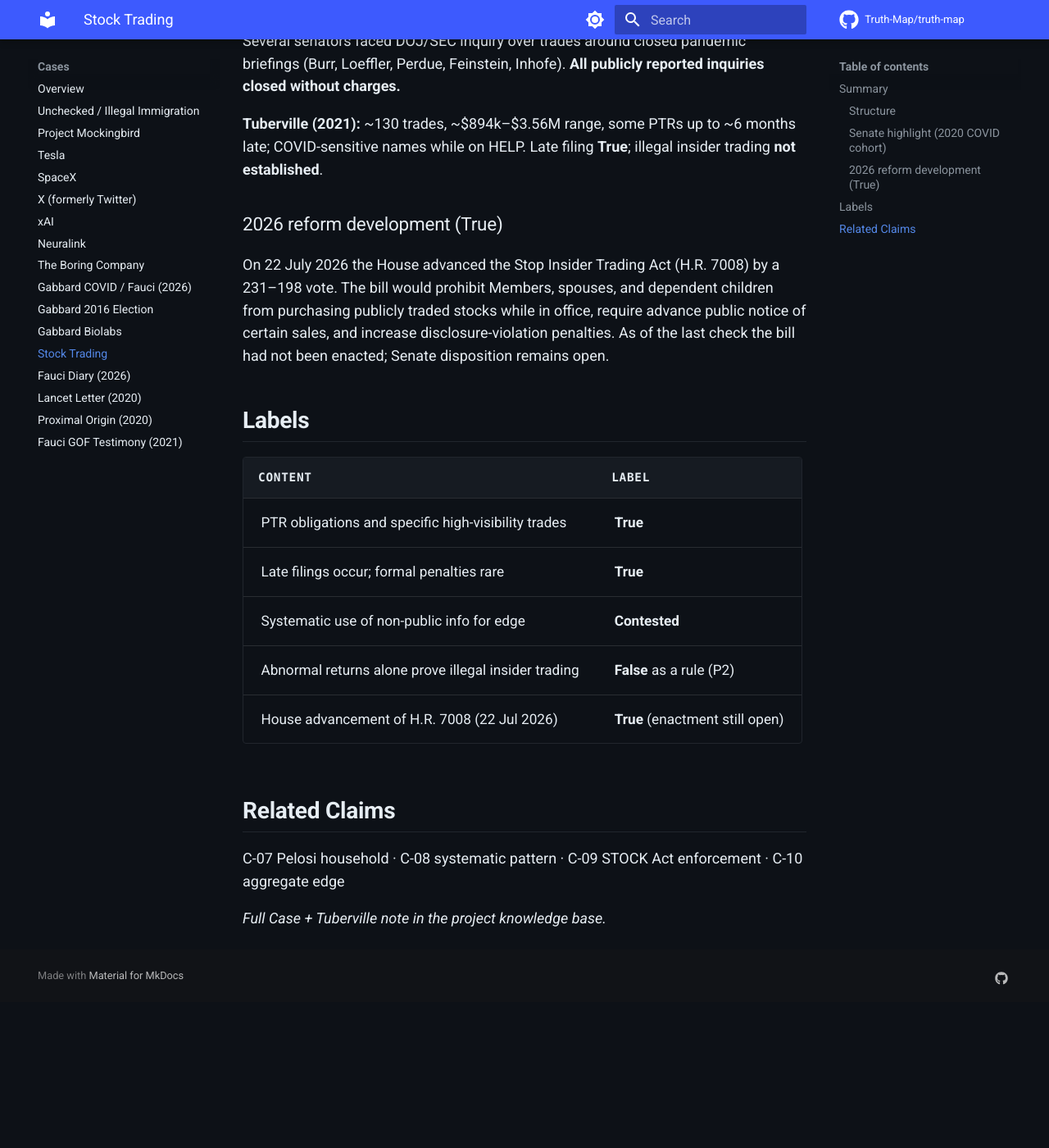
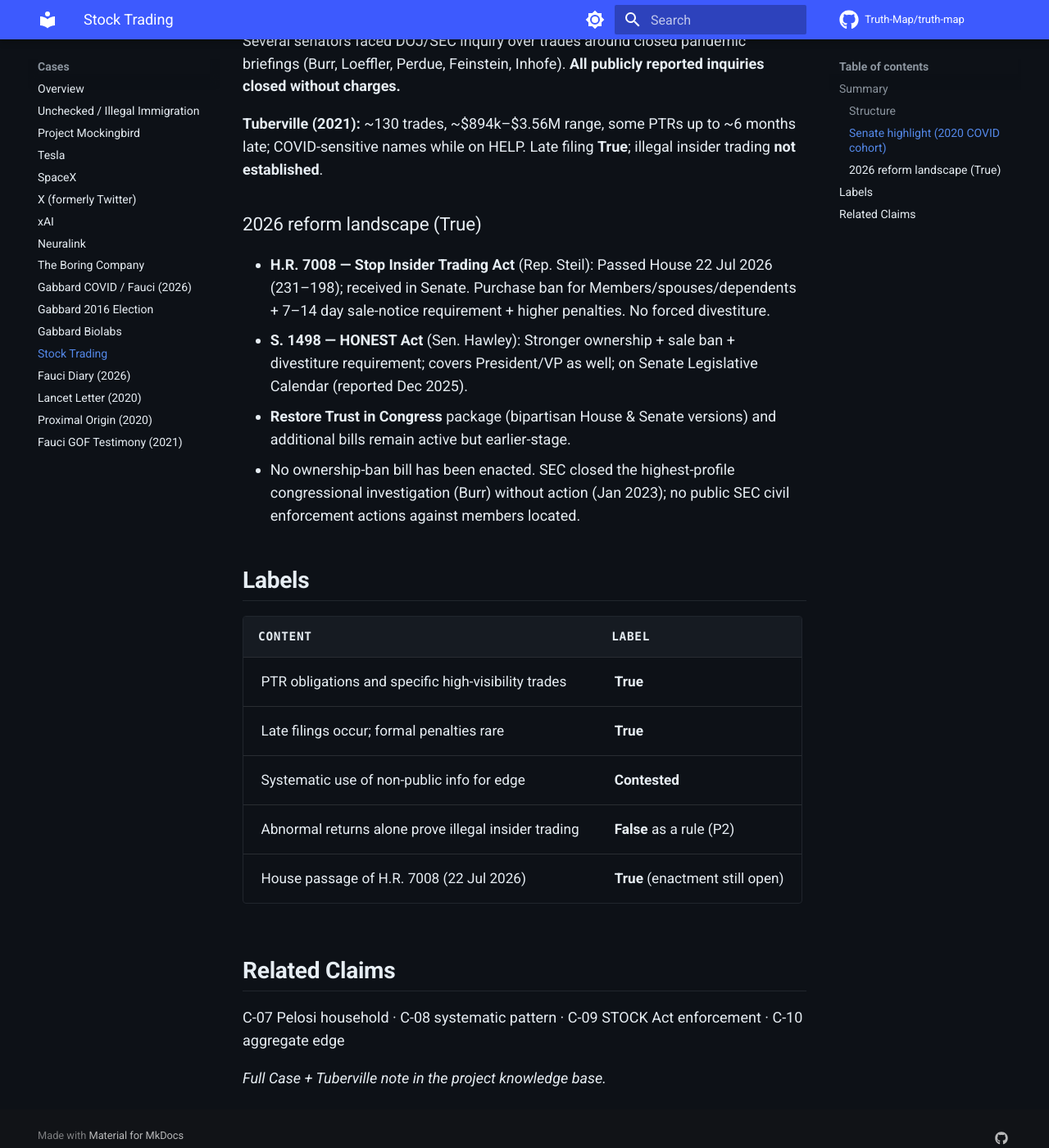
Before and after one commit to BnBCleaners/truth-map, an MkDocs documentation site: the page built from docs/cases/stock-trading.md, in a window 1280 px wide and 1400 px high, scrolled down 1120 px. Shown: the whole window at 82% size. Built offline with MkDocs 1.6.1 and Material for MkDocs 9.7.7, drawn with Linux system fonts in a browser that asks for light colours; comment, search, counter and statistics services are not loaded; before the commit the page ends 2342 px from its top, so only the background shows below that.

Commit message:
Residual: expand public stock-trading Case with fuller 119th Congress legislation landscape (H.R. 7008 passed House; S. 1498 HONEST on Senate calendar)

```diff
--- a/docs/cases/stock-trading.md
+++ b/docs/cases/stock-trading.md
@@ -23,9 +23,12 @@ Several senators faced DOJ/SEC inquiry over trades around closed pandemic briefi
 
 **Tuberville (2021):** ~130 trades, ~$894k–$3.56M range, some PTRs up to ~6 months late; COVID-sensitive names while on HELP. Late filing **True**; illegal insider trading **not established**.
 
-### 2026 reform development (True)
+### 2026 reform landscape (True)
 
-On 22 July 2026 the House advanced the Stop Insider Trading Act (H.R. 7008) by a 231–198 vote. The bill would prohibit Members, spouses, and dependent children from purchasing publicly traded stocks while in office, require advance public notice of certain sales, and increase disclosure-violation penalties. As of the last check the bill had not been enacted; Senate disposition remains open.
+- **H.R. 7008 — Stop Insider Trading Act** (Rep. Steil): Passed House 22 Jul 2026 (231–198); received in Senate. Purchase ban for Members/spouses/dependents + 7–14 day sale-notice requirement + higher penalties. No forced divestiture.
+- **S. 1498 — HONEST Act** (Sen. Hawley): Stronger ownership + sale ban + divestiture requirement; covers President/VP as well; on Senate Legislative Calendar (reported Dec 2025).
+- **Restore Trust in Congress** package (bipartisan House & Senate versions) and additional bills remain active but earlier-stage.
+- No ownership-ban bill has been enacted. SEC closed the highest-profile congressional investigation (Burr) without action (Jan 2023); no public SEC civil enforcement actions against members located.
 
 ## Labels
 
@@ -35,7 +38,7 @@ On 22 July 2026 the House advanced the Stop Insider Trading Act (H.R. 7008) by a
 | Late filings occur; formal penalties rare | **True** |
 | Systematic use of non-public info for edge | **Contested** |
 | Abnormal returns alone prove illegal insider trading | **False** as a rule (P2) |
-| House advancement of H.R. 7008 (22 Jul 2026) | **True** (enactment still open) |
+| House passage of H.R. 7008 (22 Jul 2026) | **True** (enactment still open) |
 
 ## Related Claims
 
```
